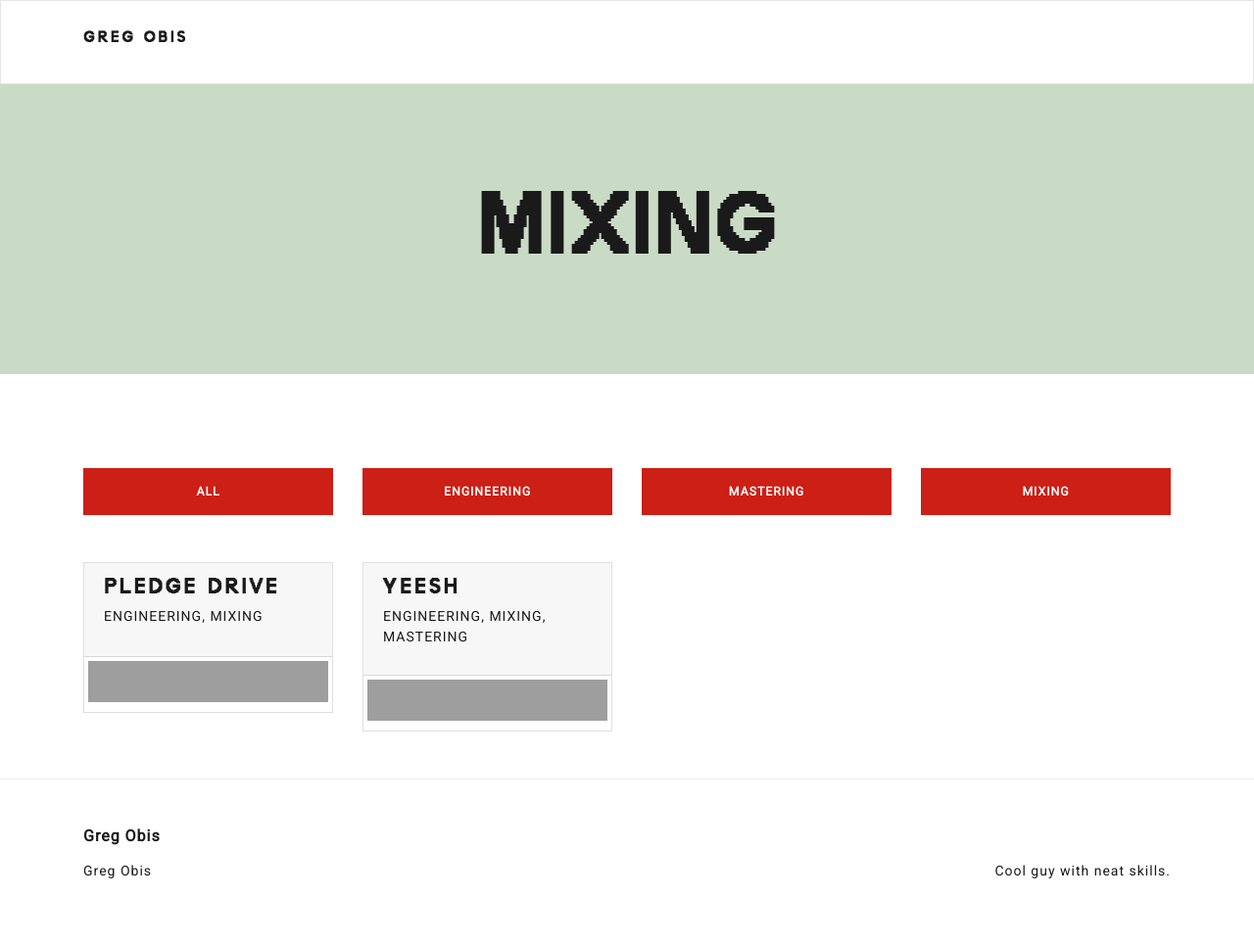
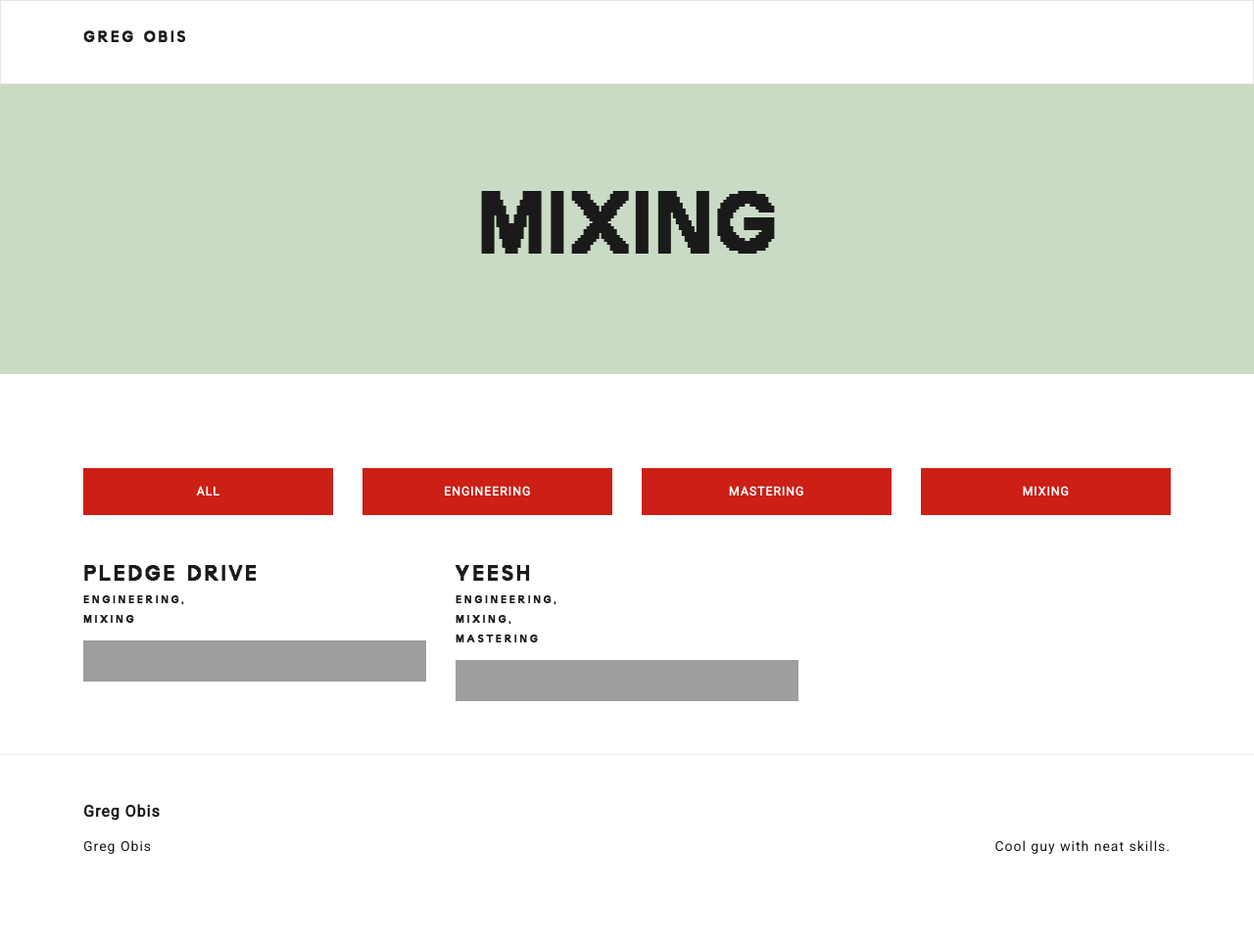
Before and after one commit to pamelajoy/pamelajoy.github.io, a Jekyll site: the page built from _categories/mixing.md, in a window 1280 px wide. Shown: the whole page at 98% size. Built offline with Jekyll 4.4.1, drawn with Linux system fonts in a browser that asks for light colours; after the commit the page ends 939 px from its top, so only the background shows below that; grey boxes are pictures that could not be loaded.

Commit message:
clean up and mobile friendly

```diff
--- a/_layouts/categories.html
+++ b/_layouts/categories.html
@@ -22,7 +22,7 @@ layout: default
         </a>
       </div>
       {% for category in site.categories %}
-        <div class="mx-auto col-3">
+        <div class="mx-auto col-md-6 col-lg-3">
           <a href="/projects/{{ category.slug }}" class="btn btn-danger w-100">
             {{ category.title }}
           </a>
@@ -32,27 +32,22 @@ layout: default
     <div class="row">
       {% for project in site.projects %}
         {% if project.categories contains {{page.category}} %}
-          <div class="col-12 col-sm-6 col-md-4 col-xl-3">
-            <div class="card">
-              <div class="card-header d-flex flex-column align-items-top" style="min-height: 6rem;">
-                <h4>{{ project.band }}</h4>
+          <div class="col-12 col-sm-6 col-md-4 col-l-3">
+
+            <h4>{{ project.band }}</h2>
               {% if project %}
                 {% assign categories = project.categories %}
               {% endif %}
-                <p class="text-uppercase">
               {% for category in categories %}
-                    <a href="{{site.baseurl}}/projects/{{category|slugize}}">{{category}}</a>{% unless forloop.last %}, {% endunless %}
+              <h6><a href="{{site.baseurl}}/projects/{{category|slugize}}">{{category}}</a>{% unless forloop.last %}, {% endunless %}</h6>
               {% endfor %}
-                </p>
-              </div>
-              <div class="card-body p-1">
+            <p>{{ project.content | markdownify }}</p>
             {% if project.embed %}
               {{ project.embed }}
             {% else %}
               <a href="{{ project.url }}">link</a>
             {% endif %}
-              </div>
-            </div>
+
           </div>
         {% endif %}
       {% endfor %}
--- a/_layouts/page.html
+++ b/_layouts/page.html
@@ -16,7 +16,7 @@ layout: default
 <article class="py-5">
   <div class="container">
     <div class="row my-5">
-      <div class="mx-auto col-3">
+      <div class="mx-auto col-md-6 col-lg-3">
         <a href="/projects" class="btn btn-danger w-100">
           All
         </a>
@@ -31,7 +31,7 @@ layout: default
     </div>
     <div class="row">
       {% for project in site.projects %}
-        <div class="col-12 col-sm-6 col-md-4 col-xl-3 text-center py-4">
+        <div class="col-12 col-sm-6 col-md-4 text-center py-4">
           <h4>{{ project.band }}</h2>
             {% if project %}
               {% assign categories = project.categories %}
```
Lines whose indentation alone changed are shown as unchanged.
